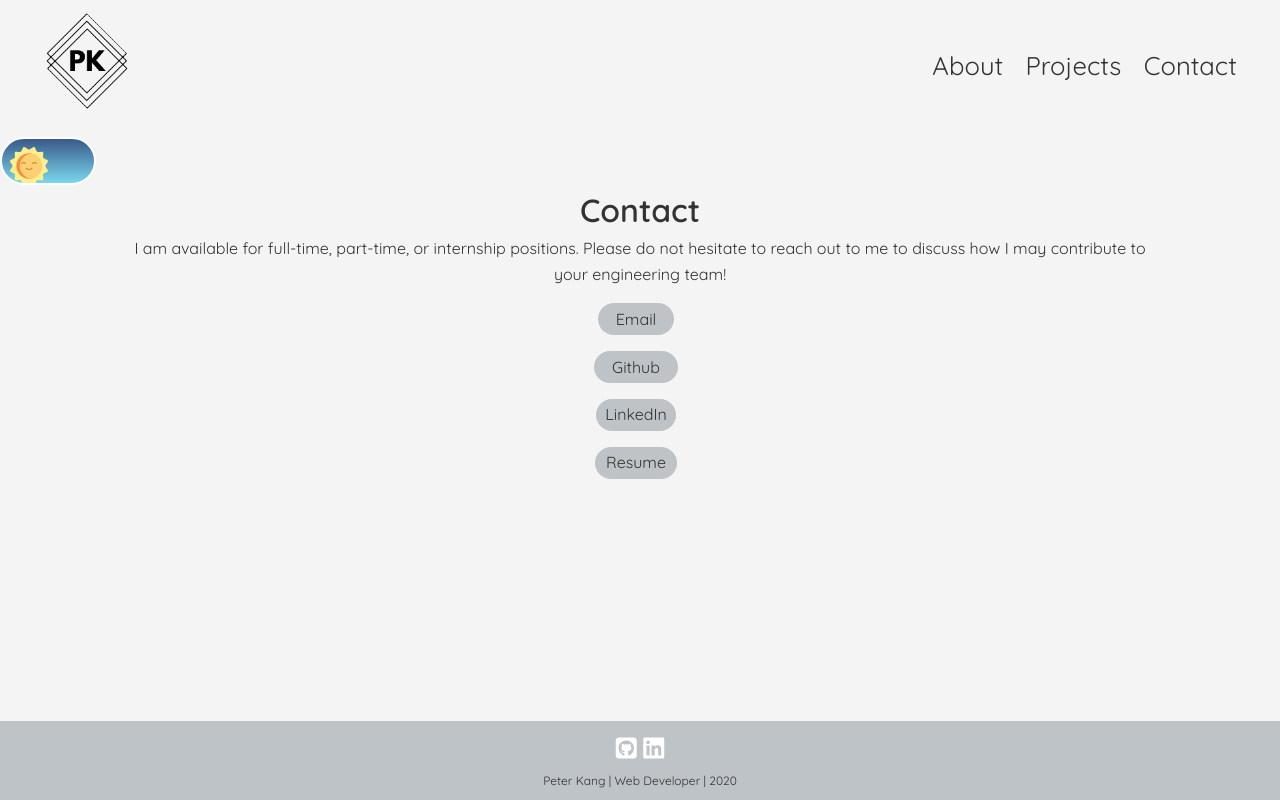
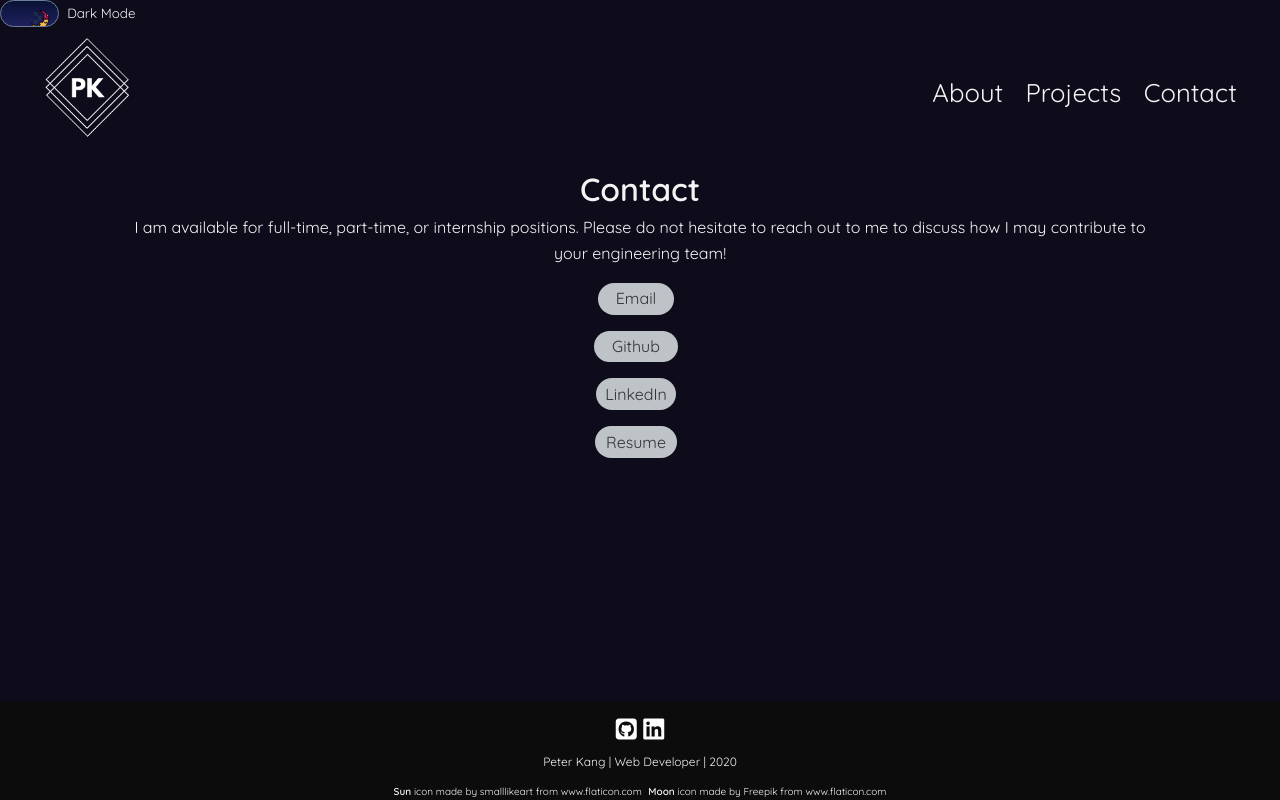
Before and after one commit to pswk1/pk-portfolio, a React (Create React App) app: page /contact in a window 1280 px wide. Built offline with nearby package versions, Linux system fonts and the light colour scheme; the HTML template or start-up script is replaced by a standard one.

Commit message:
theme toggle slide added

```diff
--- a/src/App.js
+++ b/src/App.js
@@ -17,7 +17,7 @@ import Toggle from './components/toggle/Toggle';
 import './App.css';
 
 function App() {
-  const [theme, setTheme] = useState('light');
+  const [theme, setTheme] = useState('dark');
 
   const toggleTheme = () => {
     if (theme === 'light') {
@@ -32,8 +32,14 @@ function App() {
       <GlobalStyles />
       <Router>
         <div>
+          {theme === 'light' ? (
+            <small className='mx-1'>Light Mode</small>
+          ) : (
+            <small className='mx-1'>Dark Mode</small>
+          )}
+          <Toggle theme={theme} toggleTheme={toggleTheme} />
           <Navbar />
-          <Toggle theme={theme} toggleTheme={toggleTheme} />
+
           <div>
             <Switch>
               <Route exact path='/' component={Home}></Route>
--- a/src/components/layout/Footer.js
+++ b/src/components/layout/Footer.js
@@ -1,4 +1,6 @@
-import React from 'react';
+import React, { useContext } from 'react';
+import { ThemeContext } from 'styled-components';
+import { lightTheme } from '../../theme';
 
 const setYear = () => {
   let currentYear = new Date().getFullYear();
@@ -6,8 +8,10 @@ const setYear = () => {
 };
 
 const Footer = () => {
+  const themeContext = useContext(ThemeContext);
+
   return (
-    <footer>
+    <footer className>
       <div className='contact-icons'>
         <a
           href='https://github.com/pswk1'
@@ -15,7 +19,11 @@ const Footer = () => {
           rel='noopener noreferrer'
           alt='github'
         >
-          <i style={{ color: 'white' }} className='fa fa-github-square' />
+          {themeContext === lightTheme ? (
+            <i style={{ color: 'black' }} className='fa fa-github-square' />
+          ) : (
+            <i style={{ color: 'white' }} className='fa fa-github-square' />
+          )}
         </a>{' '}
         <a
           href='https://www.linkedin.com/in/peterswkang/'
@@ -23,12 +31,27 @@ const Footer = () => {
           rel='noopener noreferrer'
           alt='linkedin'
         >
-          <i style={{ color: 'white' }} className='fa fa-linkedin-square' />
+          {themeContext === lightTheme ? (
+            <i style={{ color: 'black' }} className='fa fa-linkedin-square' />
+          ) : (
+            <i style={{ color: 'white' }} className='fa fa-linkedin-square' />
+          )}
         </a>{' '}
       </div>
       <p>
         Peter Kang | Web Developer | <span id='year'>{setYear()}</span>
       </p>
+      <small>
+        <b>Sun</b> icon made by{' '}
+        <a href='https://www.flaticon.com/authors/smalllikeart'>smalllikeart</a>{' '}
+        from <a href='https://www.flaticon.com'>www.flaticon.com</a>
+      </small>{' '}
+      &nbsp;
+      <small>
+        <b>Moon</b> icon made by{' '}
+        <a href='https://www.freepik.com/home'>Freepik</a> from{' '}
+        <a href='https://www.flaticon.com'>www.flaticon.com</a>
+      </small>
     </footer>
   );
 };
--- a/src/components/projects/Projects.js
+++ b/src/components/projects/Projects.js
@@ -5,7 +5,6 @@ import ProjectInfo from './ProjectInfo';
 const Projects = () => {
   return (
     <div className='container my-bot-3'>
-      {/* <h1 className='color-pastel'>Projects</h1> */}
       <h1>Projects</h1>
       <div className='grid-2'>
         {ProjectInfo.map((project) => (
--- a/src/components/toggle/Toggle.styled.js
+++ b/src/components/toggle/Toggle.styled.js
@@ -2,7 +2,7 @@ import styled from 'styled-components';
 
 const ToggleContainer = styled.button`
   background: ${({ theme }) => theme.gradient};
-  border: 2px solid ${({ theme }) => theme.toggleBorder};
+  border: 1px solid ${({ theme }) => theme.toggleBorder};
   border-radius: 30px;
   cursor: pointer;
   display: flex;
@@ -12,8 +12,11 @@ const ToggleContainer = styled.button`
   overflow: hidden;
   padding: 0.5rem;
   position: relative;
-  width: 6rem;
-  height: 3rem;
+  float: left;
+  width: 3.7rem;
+  height: 1.7rem;
+  // width: 8rem;
+  // height: 4rem;
 
   svg {
     height: auto;
--- a/src/global.js
+++ b/src/global.js
@@ -28,7 +28,7 @@ body {
   line-height: 1.6;
   background-color: ${({ theme }) => theme.body};
   color: ${({ theme }) => theme.text};
-  margin-bottom: 5rem;
+  margin-bottom: 6rem;
   transition: all 0.5s linear;
 }
 
@@ -123,6 +123,10 @@ img {
 .py-1 {
   padding: 1rem 0;
 }
+
+.px-1 {
+  padding: 0 1rem;
+}
 .py-2 {
   padding: 2rem 0;
 }
@@ -143,6 +147,11 @@ img {
 .m-3 {
   margin: 3rem;
 }
+
+.mx-1 {
+  margin-left: 0.5rem
+}
+
 .my {
   margin: 0.5rem 0;
 }
```
